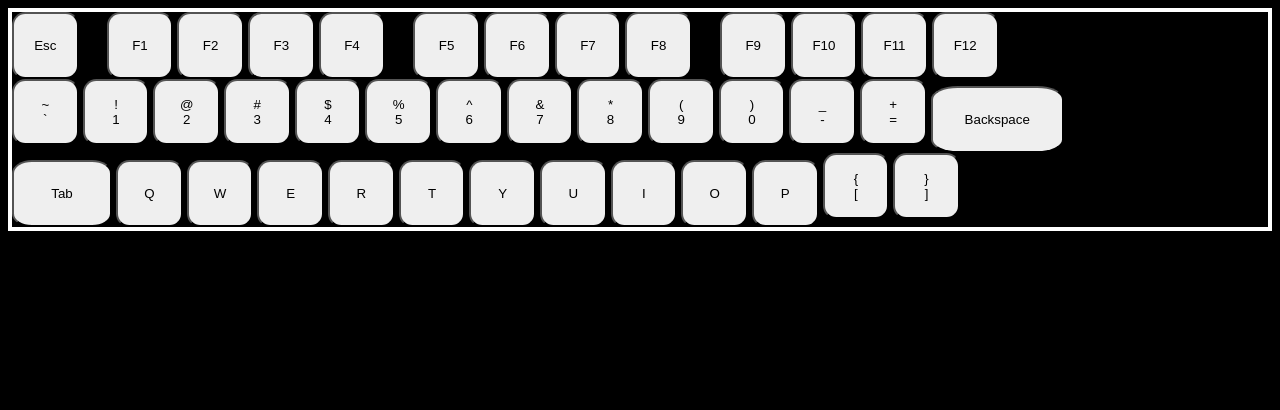
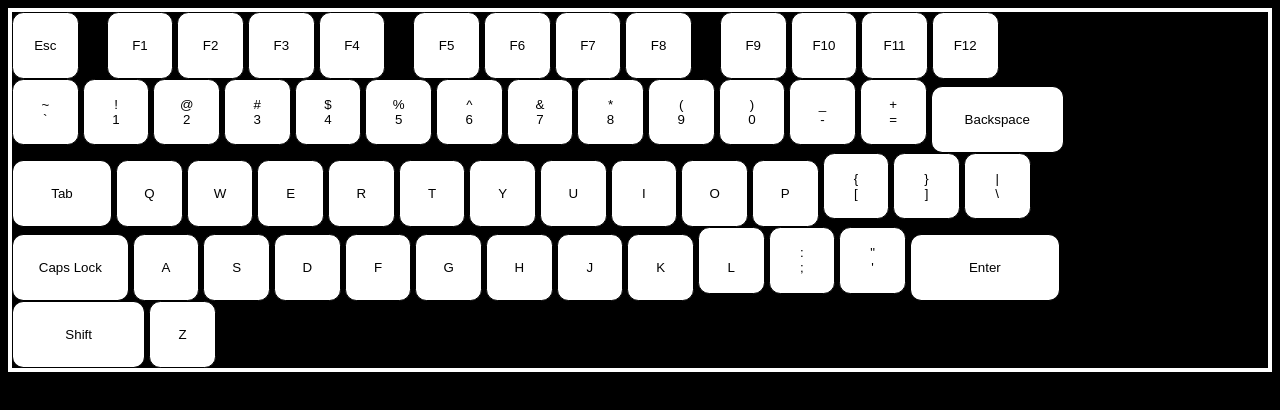
Before and after one commit to smjleo/kb-ff-picker, a website: page index.html in a window 1280 px wide. Drawn offline with Linux system fonts and the light colour scheme.

Commit message:
btw i use arch

```diff
--- a/index.html
+++ b/index.html
@@ -9,7 +9,7 @@
 </head>
 <body>
     <div id="keyboard">
-        <div class="line0">
+        <div class="line">
             <button class="key w-4 esc">Esc</button>
             <div class="w-1 gap"></div>
             <button class="key w-4 function">F1</button>
@@ -27,7 +27,7 @@
             <button class="key w-4 function">F11</button>
             <button class="key w-4 function">F12</button>
         </div>
-        <div class="line1">
+        <div class="line">
             <button class="key w-4 topnum"><div>~</div><div>`</div></button>
             <button class="key w-4 topnum"><div>!</div><div>1</div></button>
             <button class="key w-4 topnum"><div>@</div><div>2</div></button>
@@ -43,7 +43,7 @@
             <button class="key w-4 topnum"><div>+</div><div>=</div></button>
             <button class="key w-8 topnum">Backspace</button>
         </div>
-        <div class="line2">
+        <div class="line">
             <button class="key w-6 alpha">Tab</button>
             <button class="key w-4 alpha">Q</button>
             <button class="key w-4 alpha">W</button>
@@ -57,7 +57,26 @@
             <button class="key w-4 alpha">P</button>
             <button class="key w-4 alpha"><div>{</div><div>[</div></button>
             <button class="key w-4 alpha"><div>}</div><div>]</div></button>
-
+            <button class="key w-4 alpha"><div>|</div><div>\</div></button>
+        </div>
+        <div class="line">
+            <button class="key w-7 alpha">Caps Lock</button>
+            <button class="key w-4 alpha">A</button>
+            <button class="key w-4 alpha">S</button>
+            <button class="key w-4 alpha">D</button>
+            <button class="key w-4 alpha">F</button>
+            <button class="key w-4 alpha">G</button>
+            <button class="key w-4 alpha">H</button>
+            <button class="key w-4 alpha">J</button>
+            <button class="key w-4 alpha">K</button>
+            <button class="key w-4 alpha"><br>L</button>
+            <button class="key w-4 alpha"><div>:</div><div>;</div></button>
+            <button class="key w-4 alpha"><div>"</div><div>'</div></button>
+            <button class="key w-9 alpha">Enter</button>
+        </div>
+        <div class="line">
+            <button class="key w-8 alpha">Shift</button>
+            <button class="key w-4 alpha">Z</button>
         </div>
     </div>
 </body>
--- a/styles.css
+++ b/styles.css
@@ -8,11 +8,24 @@ body {
 
 }
 
-/* 1em = 4 keyboard spaces */
+/* 5em = 4 keyboard spaces */
+
+.line {
+    max-height: 5em;
+    padding-top: auto;
+}
+
 .key {
-    border-radius: 20%;
+    border-radius: 17%;
     height: 5em;
-    margin: 0;
+    max-height: 5em;
+    margin: auto 0 auto 0;
+    text-align: center;
+    background-color: white;
+    border: 1px solid black;
+}
+
+.key > div {
 }
 
 .gap {
@@ -29,13 +42,21 @@ body {
 }
 
 .w-6 {
+    border-radius: calc(17%*(4/6))/17%;
     width: 7.5em;
 }
 
+.w-7 {
+    border-radius: calc(17%*(4/7))/17%;
+    width: 8.75em;
+}
+
 .w-8 {
+    border-radius: calc(17%*(4/8))/17%;
     width: 10em;
 }
 
-.key > .div {
-    line-height: 8px;
+.w-9 {
+    border-radius: calc(17%*(4/9))/17%;
+    width: 11.25em;
 }
```
